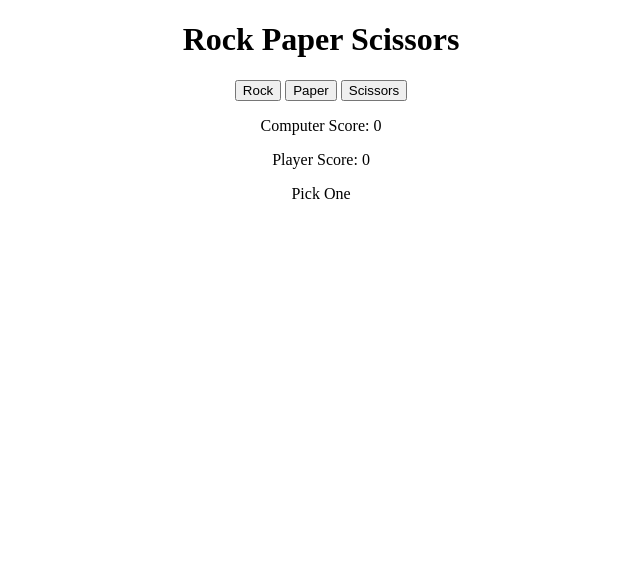
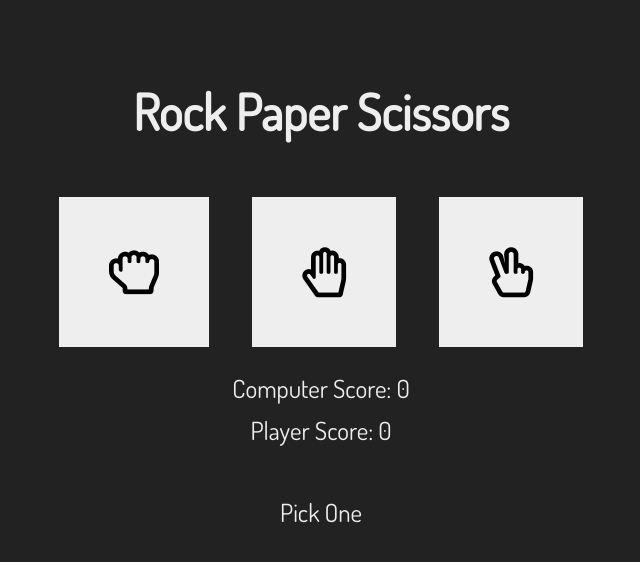
Before and after one commit to Vyhnn/Rock-Paper-Scissors, a plain HTML site: page index.html in a window 1280 px wide. Shown: the whole page, without its empty margins (319-959 px from the left). Drawn offline with Linux system fonts and the light colour scheme.

Commit message:
update css and text display

```diff
--- a/index.html
+++ b/index.html
@@ -1,7 +1,10 @@
 <!DOCTYPE html>
 <html>
 <head>
+  <!--css-->
   <link rel="stylesheet" type="text/css" href="main.css">
+  <link href="https://fonts.googleapis.com/css?family=Dosis" rel="stylesheet">
+  <link rel="stylesheet" href="https://use.fontawesome.com/releases/v5.1.0/css/all.css" integrity="sha384-lKuwvrZot6UHsBSfcMvOkWwlCMgc0TaWr+30HWe3a4ltaBwTZhyTEggF5tJv8tbt" crossorigin="anonymous">
 </head>
 <body>
   <div class='title'>
@@ -9,16 +12,17 @@
   </div>
 
   <div class='selectButtons'>
-    <button type="button" id='rockBtn'>Rock</button>
-    <button type="button" id='paperBtn'>Paper</button>
-    <button type="button" id='ScissorsBtn'>Scissors</button>
+    <button type="button" id='rockBtn'><i class="far fa-hand-rock"></i></button>
+    <button type="button" id='paperBtn'><i class="far fa-hand-paper"></i></button>
+    <button type="button" id='ScissorsBtn'><i class="far fa-hand-peace"></i></button>
   </div>
   <div class='score'>
     <p>Computer Score: <span id='compScore'>0<span></p>
     <p>Player Score: <span id='playerScore'>0<span></p>
   </div>
-  <div class='result'>Pick One</div>
+  <div class='result'><p>Pick One<p></div>
 
+  <!--js-->
   <script src="main.js"></script>
 </body>
 </html>
--- a/main.css
+++ b/main.css
@@ -1,3 +1,44 @@
 body {
   text-align: center;
+  font-family: 'Dosis', sans-serif;
+  margin: 80px;
+  background-color: #222;
+  color: #EEE;
 }
+
+button {
+  padding: 50px;
+  margin: 20px;
+  background-color: #EEE;
+  border: none;
+}
+
+button:focus {
+  outline:0;
+}
+
+button:active {
+  background-color: #AAA;
+}
+
+i {
+  font-size: 50px;
+}
+
+h1 {
+  font-size: 50px;
+}
+
+p {
+  font-size: 25px;
+  margin: 0;
+  padding: 5px;
+}
+
+.score {
+  margin-bottom: 40px;
+}
+
+#result {
+  font-size: 40px;
+}
--- a/main.js
+++ b/main.js
@@ -36,7 +36,7 @@ function playRound(playerSelection) {
     }
   }
 
-  document.getElementsByClassName("result")[0].innerHTML="Player chose "+playerSelection+"<br>"+"Computer chose "+computerSelection+"<br>"+result;
+  document.getElementsByClassName("result")[0].innerHTML="<p>Player chooses "+playerSelection+"</p><p>Computer chooses "+computerSelection+"</p><p id='result'>"+result+"</p>";
   if(result=="Player wins!") {
     updateScore("player")
   }
@@ -55,6 +55,7 @@ function updateScore(winner) {
       score = 0
       document.getElementById('playerScore').innerHTML = score
       document.getElementById('compScore').innerHTML = score
+      document.getElementsByClassName("result")[0].innerHTML="<p>Pick One<p>";
       alert("Congratulation! You win!")
     }
   }
@@ -66,6 +67,7 @@ function updateScore(winner) {
       score = 0
       document.getElementById('playerScore').innerHTML = score
       document.getElementById('compScore').innerHTML = score
+      document.getElementsByClassName("result")[0].innerHTML="<p>Pick One<p>";
       alert("Computer wins! Better luck next time.")
     }
   }
```
